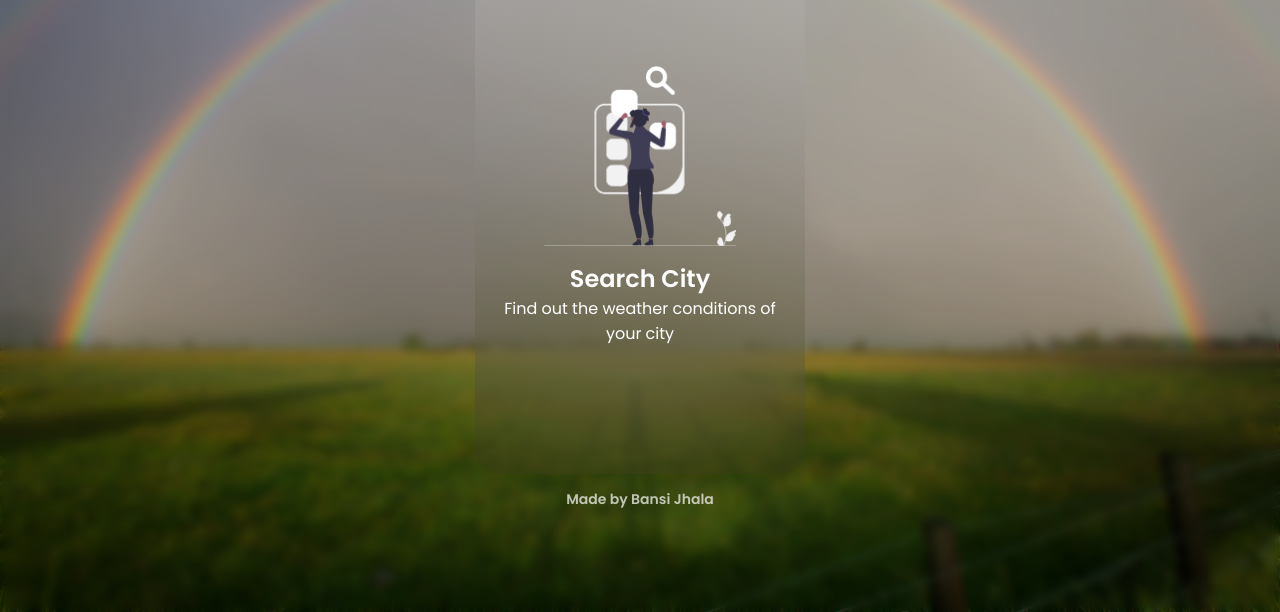
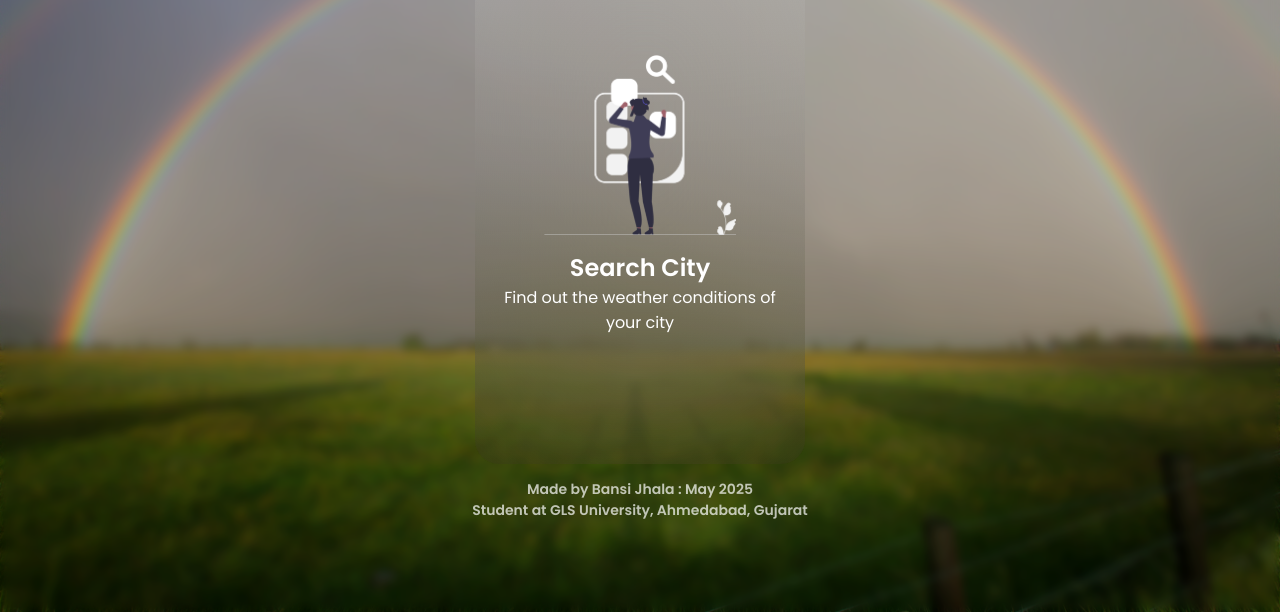
Before and after one commit to bansi-png/WeatherApp, a plain HTML site: page index.html in a window 1280 px wide. Shown: the part 188-800 px from the top of the page. Drawn offline with nearby package versions, Linux system fonts and the light colour scheme.

Commit message:
files modified

```diff
--- a/index.html
+++ b/index.html
@@ -128,9 +128,11 @@
         </main>
 
         <footer>
-            <h5 class="footer-txt">Made by Bansi Jhala</h5>
+            <h5 class="footer-txt">Made by Bansi Jhala : May 2025<br> Student at GLS University, Ahmedabad, Gujarat</h5>
         </footer>
 
     </div>
+
+    <script src="https://code.jquery.com/jquery-3.6.0.min.js"></script>
     </body>
 </html>
```
